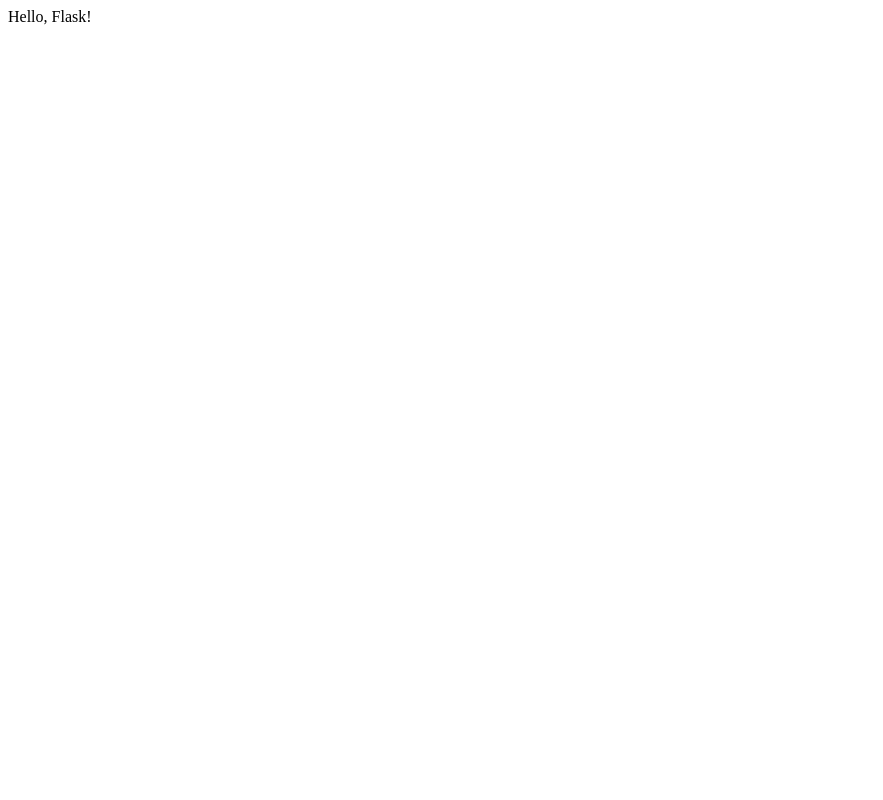
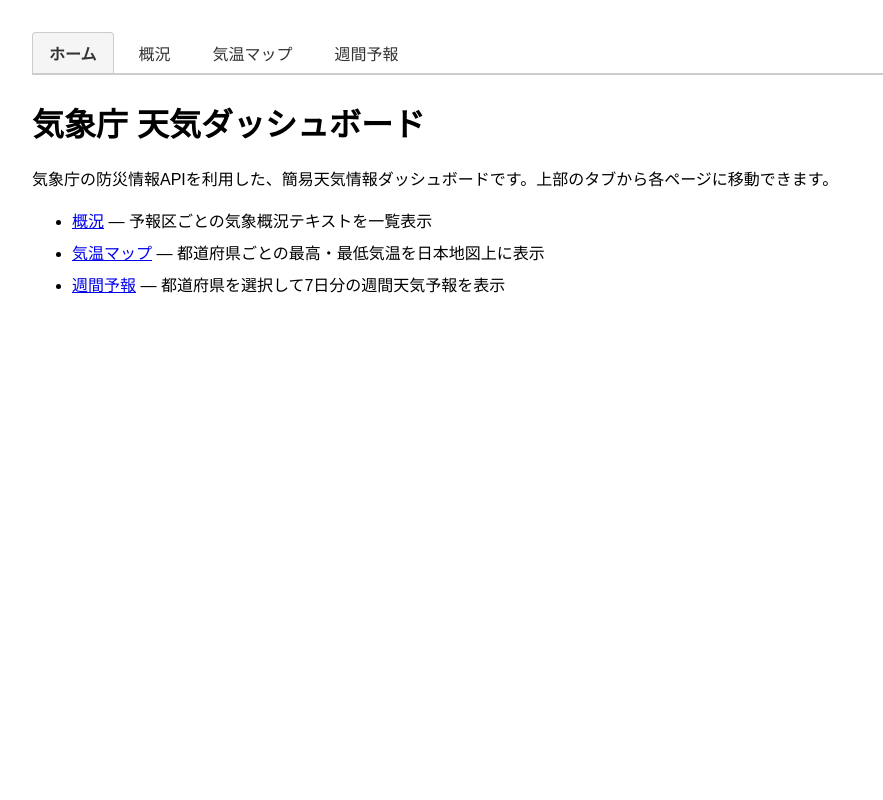
Before and after one commit to suzunori-app/jma-weather-dashboard, a Flask app: page / in a window 1280 px wide. Before the commit the part shown is almost empty. Shown: the whole page, without its empty margins (0-883 px from the left). Run offline with Flask 3, Linux system fonts and the light colour scheme.

Commit message:
Add landing page with navigation to index route
Replaces the placeholder "Hello, Flask!" response with a proper
index page that links to the overview/temperature/weekly pages and
shares the tab navigation used by the rest of the app.

Co-Authored-By: Claude Sonnet 5 <noreply@anthropic.com>

```diff
--- a/app.py
+++ b/app.py
@@ -12,7 +12,7 @@ PREFECTURE_CODES = {pref["code"] for pref in PREFECTURES}
 
 @app.route("/")
 def index():
-    return "Hello, Flask!"
+    return render_template("index.html", active_page="index")
 
 
 @app.route("/overview")
--- a/templates/base.html
+++ b/templates/base.html
@@ -30,6 +30,7 @@
 </head>
 <body>
   <nav class="tabs">
+    <a href="{{ url_for('index') }}" class="{{ 'active' if active_page == 'index' }}">ホーム</a>
     <a href="{{ url_for('overview') }}" class="{{ 'active' if active_page == 'overview' }}">概況</a>
     <a href="{{ url_for('temperature') }}" class="{{ 'active' if active_page == 'temperature' }}">気温マップ</a>
     <a href="{{ url_for('weekly') }}" class="{{ 'active' if active_page == 'weekly' }}">週間予報</a>
--- /dev/null
+++ b/templates/index.html
@@ -0,0 +1,19 @@
+{% extends "base.html" %}
+
+{% block title %}気象庁 天気ダッシュボード{% endblock %}
+
+{% block extra_head %}
+<style>
+  ul.page-list { line-height: 2; }
+</style>
+{% endblock %}
+
+{% block content %}
+<h1>気象庁 天気ダッシュボード</h1>
+<p>気象庁の防災情報APIを利用した、簡易天気情報ダッシュボードです。上部のタブから各ページに移動できます。</p>
+<ul class="page-list">
+  <li><a href="{{ url_for('overview') }}">概況</a> — 予報区ごとの気象概況テキストを一覧表示</li>
+  <li><a href="{{ url_for('temperature') }}">気温マップ</a> — 都道府県ごとの最高・最低気温を日本地図上に表示</li>
+  <li><a href="{{ url_for('weekly') }}">週間予報</a> — 都道府県を選択して7日分の週間天気予報を表示</li>
+</ul>
+{% endblock %}
```
Also changed, not shown: tests/test_app.py (+2 -1 lines).
